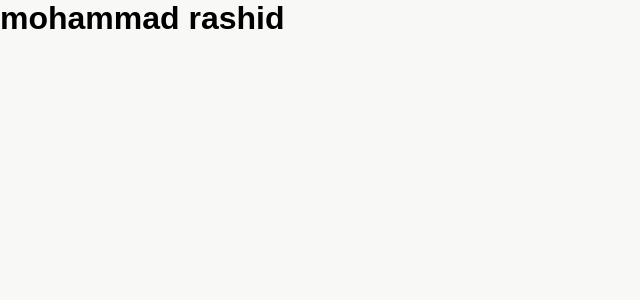
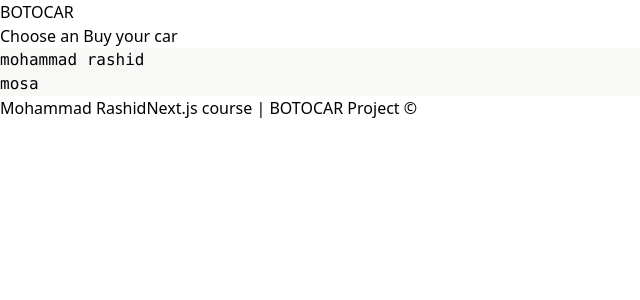
Before and after one commit to mohammadrashid6732/BotoCar, a Next.js app in the folder my-app/: page / in a window 1280 px wide. Shown: the top 300 px of the page, without its empty margins (0-640 px from the left). Built offline with nearby package versions, Linux system fonts and the light colour scheme.

Commit message:
install  tailwind css amd styled components with this pakage

```diff
--- /dev/null
+++ b/my-app/components/Layout.js
@@ -0,0 +1,17 @@
+function Layout({ children }) {
+  return (
+    <>
+      <header className="">
+        <h2>BOTOCAR</h2>
+        <p>Choose an Buy your car</p>
+      </header>
+      <div>{children}</div>
+      <footer className="">
+        <a href="#">Mohammad Rashid</a>
+        Next.js course | BOTOCAR Project &copy;
+      </footer>
+    </>
+  );
+}
+
+export default Layout;
--- a/my-app/package.json
+++ b/my-app/package.json
@@ -10,10 +10,13 @@
   },
   "dependencies": {
     "@next/font": "13.0.7",
+    "@tailwindcss/postcss": "^4.1.8",
     "eslint": "9.28.0",
     "eslint-config-next": "15.3.3",
     "next": "13.0.7",
+    "postcss": "^8.5.4",
     "react": "18.2.0",
-    "react-dom": "18.2.0"
+    "react-dom": "18.2.0",
+    "tailwindcss": "^4.1.8"
   }
 }
--- a/my-app/pages/_app.js
+++ b/my-app/pages/_app.js
@@ -1,5 +1,10 @@
-import '../styles/globals.css'
+import Layout from "../components/Layout";
+import "../styles/globals.css";
 
 export default function App({ Component, pageProps }) {
-  return <Component {...pageProps} />
+  return (
+    <Layout>
+      <Component {...pageProps} />
+    </Layout>
+  );
 }
--- a/my-app/pages/index.js
+++ b/my-app/pages/index.js
@@ -1,9 +1,8 @@
-
-
 export default function Home() {
   return (
-    <div>
-    <h1>mohammad rashid</h1>
+    <div className="p-0 m-0 font-mono bg-bgwhite text-inherit">
+      <h1>mohammad rashid</h1>
+    <a>mosa</a>
     </div>
-  )
+  );
 }
--- /dev/null
+++ b/my-app/postcss.config.mjs
@@ -0,0 +1,6 @@
+const config = {
+  plugins: {
+    "@tailwindcss/postcss": {},
+  },
+};
+export default config;
--- a/my-app/styles/globals.css
+++ b/my-app/styles/globals.css
@@ -1,4 +1,10 @@
-html,
+@import "tailwindcss";
+
+@theme {
+  --color-bgwhite: #f8f8f7;
+}
+
+/* html,
 body {
   padding: 0;
   margin: 0;
@@ -13,4 +19,4 @@ body {
 a {
   color: inherit;
   text-decoration: none;
-}
+} */
```
Also changed, not shown: 2 other files (tests, documents, lock files or other folders).
